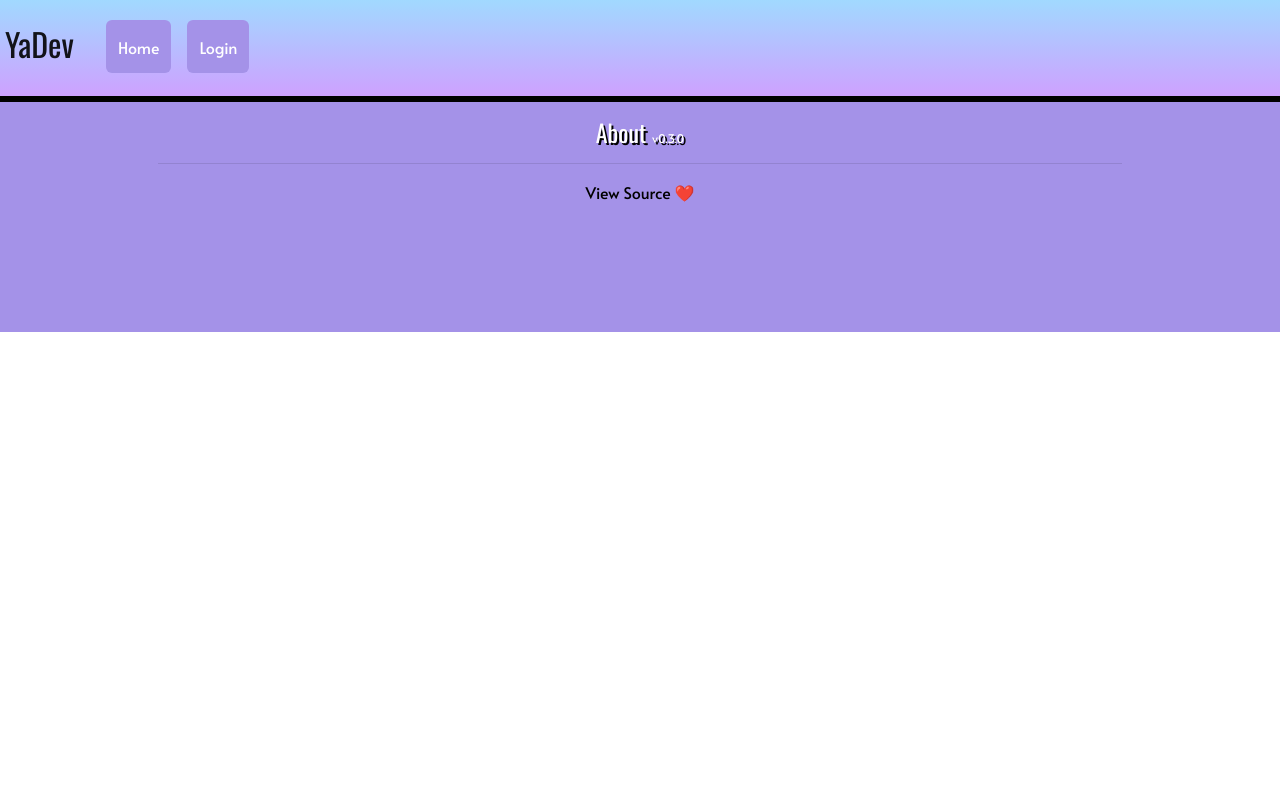
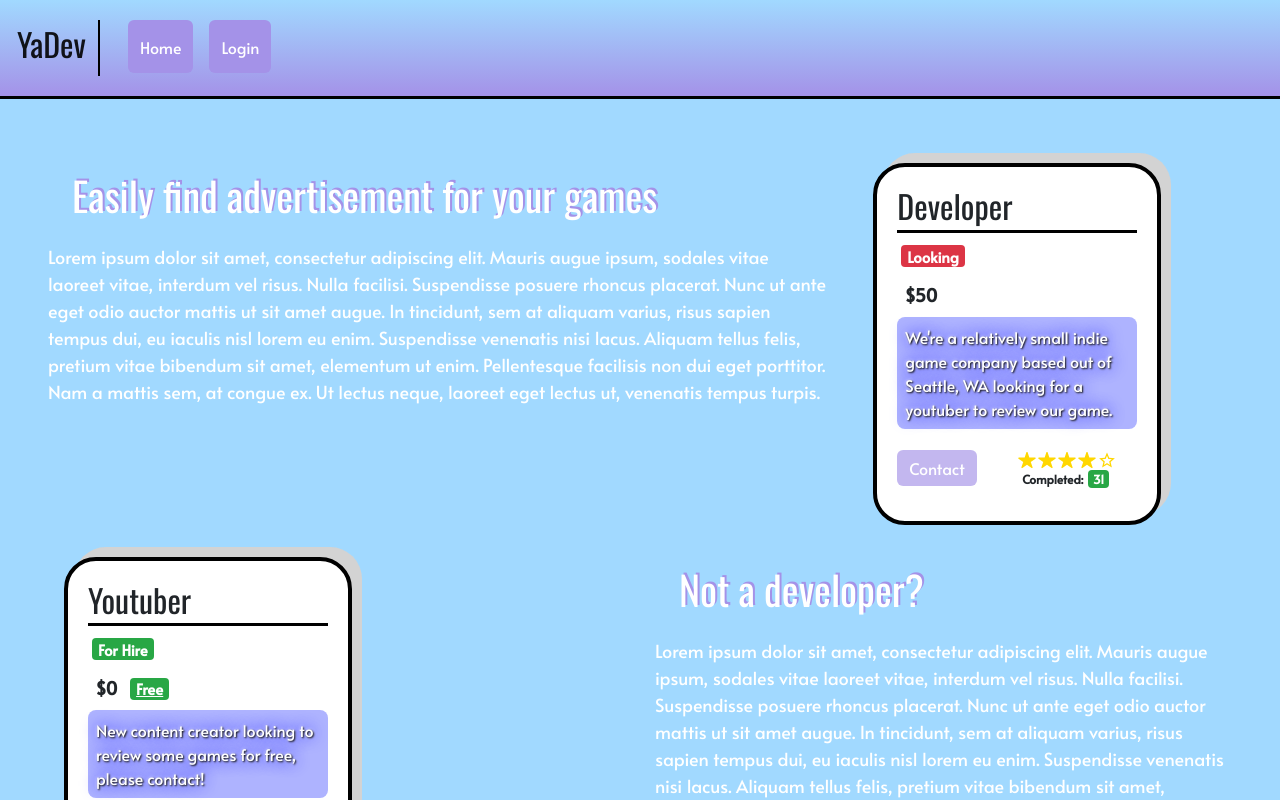
Before and after one commit to cbrintnall/yadev, a React (Create React App) app: page /landing in a window 1280 px wide. Shown: the top 800 px of the page. Built offline with nearby package versions, Linux system fonts and the light colour scheme.

Commit message:
Add landing page, add more colors, fix main nav up

```diff
--- a/src/App.js
+++ b/src/App.js
@@ -10,14 +10,9 @@ import MainNav from './components/MainNav';
 import BrokerPage from './components/pages/Messaging';
 import Footer from './components/Footer';
 import { loggedIn } from './utils';
-import Settings from './settings';
+import Landing from './components/pages/Landing';
 
-export default class App extends React.Component {
-  constructor() {
-    super();
-  }
-
-  render() {
+const App = (props) => {
   return (
     <div>
       <Router>
@@ -28,6 +23,7 @@ export default class App extends React.Component {
           <Route exact path="/" component={Home} />
           <Route exact path="/messages/:to/:from" component={BrokerPage} />
           <Route exact path="/profile/me" component={Profile} />
+          <Route exact path="/landing" component={Landing} />
         </Switch>
       </Router>
       <Footer
@@ -39,4 +35,5 @@ export default class App extends React.Component {
     </div>
   );
 }
-}
+
+export default App;
--- a/src/colors.js
+++ b/src/colors.js
@@ -4,3 +4,4 @@ export const myMessage = "#DC8EF5";
 export const yaDevGrey = "lightgray";
 export const acceptanceGreen = "#A3FFB7";
 export const rejectionRed = "#FF6450";
+export const yaDevBlue = "#A1D9FF";
--- a/src/components/MainNav.js
+++ b/src/components/MainNav.js
@@ -253,7 +253,7 @@ class MainNav extends React.Component {
           <Navbar
             style={{
               zIndex: "500",
-              backgroundImage: "linear-gradient(#A1D9FF, #CEA1FF)",
+              backgroundImage: `linear-gradient(${colors.yaDevBlue}, ${colors.yaDevPurple})`,
               borderBottom: "3px solid black",
               width: "100%",
               overflowX: "hidden",
@@ -281,7 +281,9 @@ class MainNav extends React.Component {
                 href="#"
                 onClick={() => this.props.history.push('/')}
                 style={{
-                  // margin: "0px 24px 0px 12px"
+                  margin: "0px 12px 0px 12px",
+                  borderRight: "2px solid black",
+                  paddingRight: "12px"
                 }}
               >
               <h2>
--- a/src/components/lists/PostList.js
+++ b/src/components/lists/PostList.js
@@ -17,7 +17,7 @@ const OK_END = 30;
 const GOOD_END = 60;
 const AMAZING_END = 100;
 
-class Post extends React.Component {
+export class Post extends React.Component {
   constructor() {
     super();
 
@@ -155,9 +155,12 @@ class Post extends React.Component {
             </Col>
           </Row>
           <Row style={{padding: "8px 0px 4px 0px"}}>
-            <Col>
-              <BadgeButton variant="secondary" onClick={() => { this.props.onHidePost && this.props.onHidePost(post) }}> Hide </BadgeButton>
-            </Col>
+            {
+              !this.props.noHide &&
+              <Col>
+                <BadgeButton variant="secondary" onClick={() => { this.props.onHidePost && this.props.onHidePost(post) }}> Hide </BadgeButton>
+              </Col>
+            }
             {userIsOwner && <Col><BadgeButton variant="danger" style={{ marginLeft: ".1rem" }} onClick={() => { this.props.onRemovePost(post) }}> Remove </BadgeButton></Col>}
           </Row>
         </Card.Body>
--- a/src/components/pages/Home.js
+++ b/src/components/pages/Home.js
@@ -10,6 +10,7 @@ import { getPosts, getUsersRatings, getUser } from '../../calls';
 import { IoIosRefresh } from 'react-icons/io';
 import GlobalNotificationManager from '../../gnm';
 import YouDevButton from '../YouDevButton';
+import { loggedIn } from '../../utils';
 
 class Home extends React.Component {
     constructor() {
@@ -98,6 +99,10 @@ class Home extends React.Component {
     }
 
     render() {
+        if (!loggedIn()) {
+          this.props.history.push('/landing')
+        }
+
         return (
             <div>
                 <Container >
--- /dev/null
+++ b/src/components/pages/Landing.js
@@ -0,0 +1,121 @@
+import React from 'react';
+import Container from 'react-bootstrap/Container';
+import Row from 'react-bootstrap/Row';
+import Col from 'react-bootstrap/Col';
+import { Post } from '../lists/PostList';
+import * as colors from '../../colors';
+
+const FAKE_DESCRIPTION =`
+We're a relatively small
+indie game company based out of Seattle, WA looking for a youtuber to review our game.
+`
+
+const CARD_EXPLANATION =`
+Lorem ipsum dolor sit amet, consectetur adipiscing elit. Mauris augue ipsum, sodales vitae laoreet vitae, interdum vel risus. Nulla facilisi. Suspendisse posuere rhoncus placerat. Nunc ut ante eget odio auctor mattis ut sit amet augue. In tincidunt, sem at aliquam varius, risus sapien tempus dui, eu iaculis nisl lorem eu enim. Suspendisse venenatis nisi lacus. Aliquam tellus felis, pretium vitae bibendum sit amet, elementum ut enim. Pellentesque facilisis non dui eget porttitor. Nam a mattis sem, at congue ex. Ut lectus neque, laoreet eget lectus ut, venenatis tempus turpis.
+`
+
+const CONTENT_CREATOR_EXPLANATION = `
+Lorem ipsum dolor sit amet, consectetur adipiscing elit. Mauris augue ipsum, sodales vitae laoreet vitae, interdum vel risus. Nulla facilisi. Suspendisse posuere rhoncus placerat. Nunc ut ante eget odio auctor mattis ut sit amet augue. In tincidunt, sem at aliquam varius, risus sapien tempus dui, eu iaculis nisl lorem eu enim. Suspendisse venenatis nisi lacus. Aliquam tellus felis, pretium vitae bibendum sit amet, elementum ut enim. Pellentesque facilisis non dui eget porttitor. Nam a mattis sem, at congue ex. Ut lectus neque, laoreet eget lectus ut, venenatis tempus turpis.
+`
+
+const LandingTitle = (props) => {
+  return (
+    <h1
+      style={{
+        color: "white",
+        margin: "24px",
+        textShadow: `2px -2px ${colors.yaDevPurple}`
+      }}
+    >
+      { props.children }
+    </h1>
+  )
+}
+
+const LandingParagraph = (props) => {
+  return (
+    <p
+      style={{
+        color: "white",
+        fontSize: "18px",
+        maxWidth: "60rem"
+      }}
+    >
+      { props.children }
+    </p>
+  )
+}
+
+const Landing = (props) => {
+  return (
+    <Container
+      style={{
+        backgroundColor: colors.yaDevBlue,
+        margin: "0px",
+        maxWidth: "100%",
+        padding: "48px"
+      }}
+    >
+      <Row>
+        <Col md={8}>
+          <LandingTitle>
+            Easily find advertisement for your games
+          </LandingTitle>
+          <LandingParagraph>
+            { CARD_EXPLANATION }
+          </LandingParagraph>
+        </Col>
+        <Col md={4}>
+            <Post
+              noHide
+              post={{
+                type: "developer",
+                price: 50,
+                description: FAKE_DESCRIPTION,
+                user: {
+                  avgRating: 4,
+                  completed: 31
+                }
+              }}
+            />
+        </Col>
+      </Row>
+      <Row>
+        <Col md={6}>
+          <Post
+            noHide
+            post={{
+              hireable: true,
+              type: "youtuber",
+              price: 0,
+              description: "New content creator looking to review some games for free, please contact!",
+              user: {
+                avgRating: 5,
+                completed: 2
+              }
+            }}
+          />
+        </Col>
+        <Col md={6}>
+          <LandingTitle>
+            Not a developer?
+          </LandingTitle>
+          <LandingParagraph>
+              { CONTENT_CREATOR_EXPLANATION }
+          </LandingParagraph>
+        </Col>
+      </Row>
+      <Row>
+          <Col md={12} style={{textAlign: "center"}}>
+          <hr />
+            <LandingTitle>
+              Sign in with Github or Google
+            </LandingTitle>
+            <hr />
+          </Col>
+        </Row>
+    </Container>
+  )
+}
+
+export default Landing;
--- a/src/settings.js
+++ b/src/settings.js
@@ -1,4 +1,4 @@
-const VERSION = "0.3.0";
+const VERSION = "0.4.0";
 const ENV = "development"
 const Settings = {}
 
```
Lines whose indentation alone changed are shown as unchanged.
